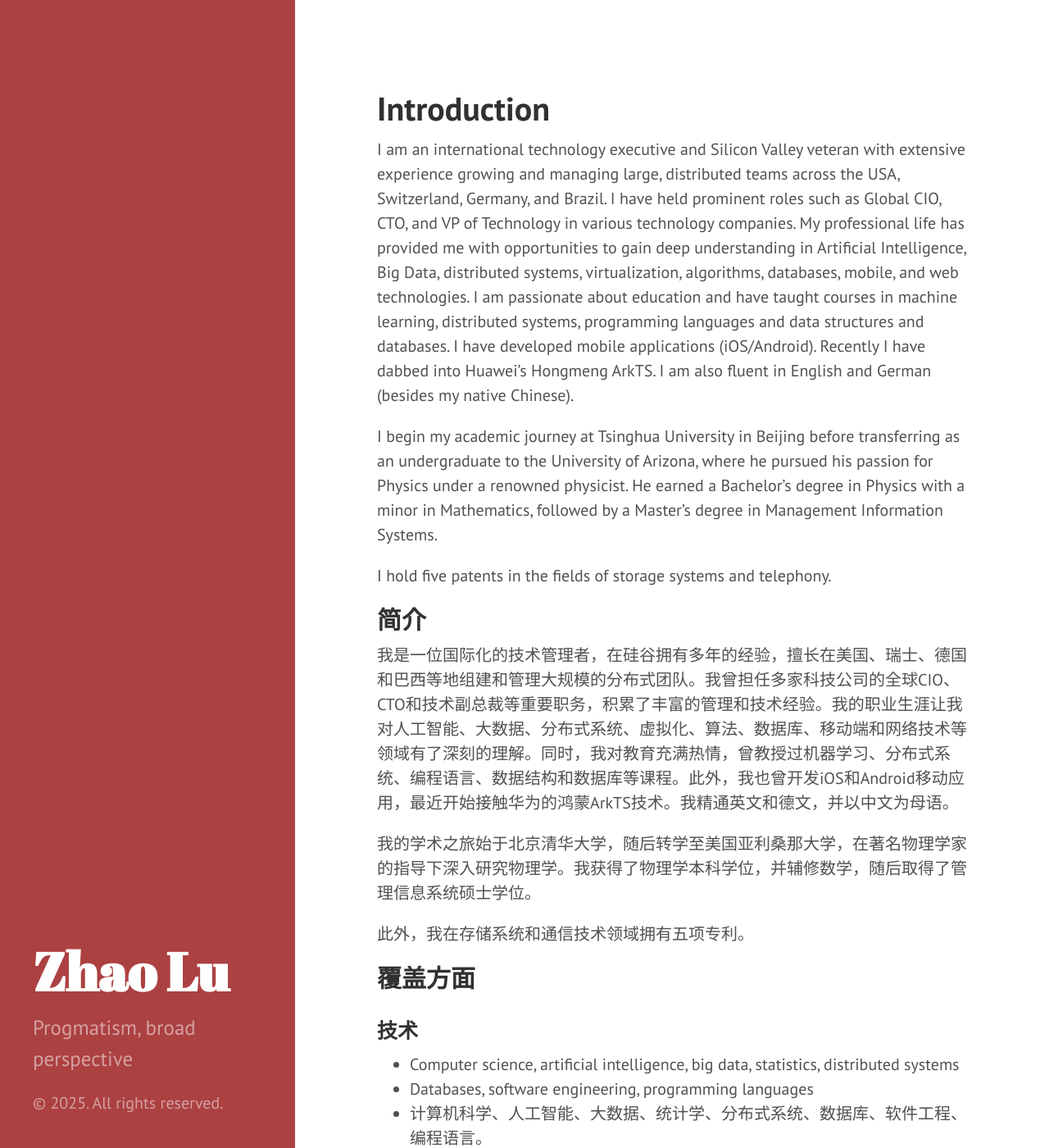
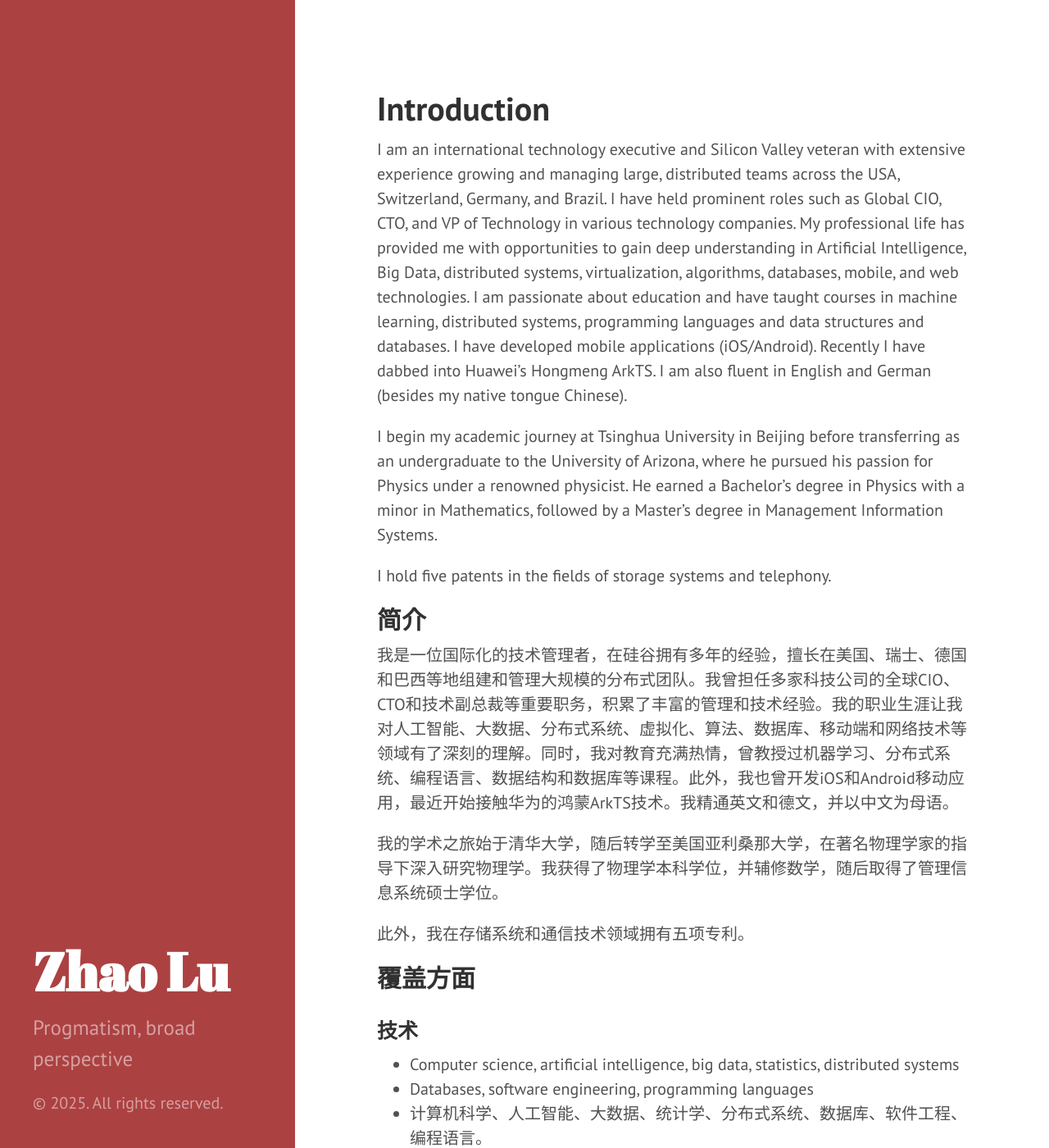
Before and after one commit to zlu/teach.zlu.me, a Jekyll site: the page built from index.markdown, in a window 1280 px wide and 1400 px high. Shown: the whole window at 82% size. Built offline with Jekyll 4.4.1, drawn with Linux system fonts in a browser that asks for light colours; some of the changed text lies outside the part shown.

Commit message:
Update stats

```diff
--- a/index.markdown
+++ b/index.markdown
@@ -8,7 +8,7 @@ title: Home
 
 # Introduction
 
-I am an international technology executive and Silicon Valley veteran with extensive experience growing and managing large, distributed teams across the USA, Switzerland, Germany, and Brazil. I have held prominent roles such as Global CIO, CTO, and VP of Technology in various technology companies. My professional life has provided me with opportunities to gain deep understanding in Artificial Intelligence, Big Data, distributed systems, virtualization, algorithms, databases, mobile, and web technologies. I am passionate about education and have taught courses in machine learning, distributed systems, programming languages and data structures and databases. I have developed mobile applications (iOS/Android).  Recently I have dabbed into Huawei’s Hongmeng ArkTS. I am also fluent in English and German (besides my native Chinese).
+I am an international technology executive and Silicon Valley veteran with extensive experience growing and managing large, distributed teams across the USA, Switzerland, Germany, and Brazil. I have held prominent roles such as Global CIO, CTO, and VP of Technology in various technology companies. My professional life has provided me with opportunities to gain deep understanding in Artificial Intelligence, Big Data, distributed systems, virtualization, algorithms, databases, mobile, and web technologies. I am passionate about education and have taught courses in machine learning, distributed systems, programming languages and data structures and databases. I have developed mobile applications (iOS/Android).  Recently I have dabbed into Huawei’s Hongmeng ArkTS. I am also fluent in English and German (besides my native tongue Chinese).
 
 I begin my academic journey at Tsinghua University in Beijing before transferring as an undergraduate to the University of Arizona, where he pursued his passion for Physics under a renowned physicist. He earned a Bachelor’s degree in Physics with a minor in Mathematics, followed by a Master’s degree in Management Information Systems.
 
@@ -18,7 +18,7 @@ I hold five patents in the fields of storage systems and telephony.
 
 我是⼀位国际化的技术管理者，在硅⾕拥有多年的经验，擅⻓在美国、瑞⼠、德国和巴⻄等地组建和管理⼤规模的分布式团队。我曾担任多家科技公司的全球CIO、CTO和技术副总裁等重要职务，积累了丰富的管理和技术经验。我的职业⽣涯让我对⼈⼯智能、⼤数据、分布式系统、虚拟化、算法、数据库、移动端和⽹络技术等领域有了深刻的理解。同时，我对教育充满热情，曾教授过机器学习、分布式系统、编程语⾔、数据结构和数据库等课程。此外，我也曾开发iOS和Android移动应⽤，最近开始接触华为的鸿蒙ArkTS技术。我精通英⽂和德⽂，并以中⽂为⺟语。
 
-我的学术之旅始于北京清华⼤学，随后转学至美国亚利桑那⼤学，在著名物理学家的指导下深⼊研究物理学。我获得了物理学本科学位，并辅修数学，随后取得了管理信息系统硕⼠学位。
+我的学术之旅始于清华⼤学，随后转学至美国亚利桑那⼤学，在著名物理学家的指导下深⼊研究物理学。我获得了物理学本科学位，并辅修数学，随后取得了管理信息系统硕⼠学位。
 
 此外，我在存储系统和通信技术领域拥有五项专利。
 
```
Also changed, not shown: other parts of index.markdown (+1 -0 lines), 1 other file.
